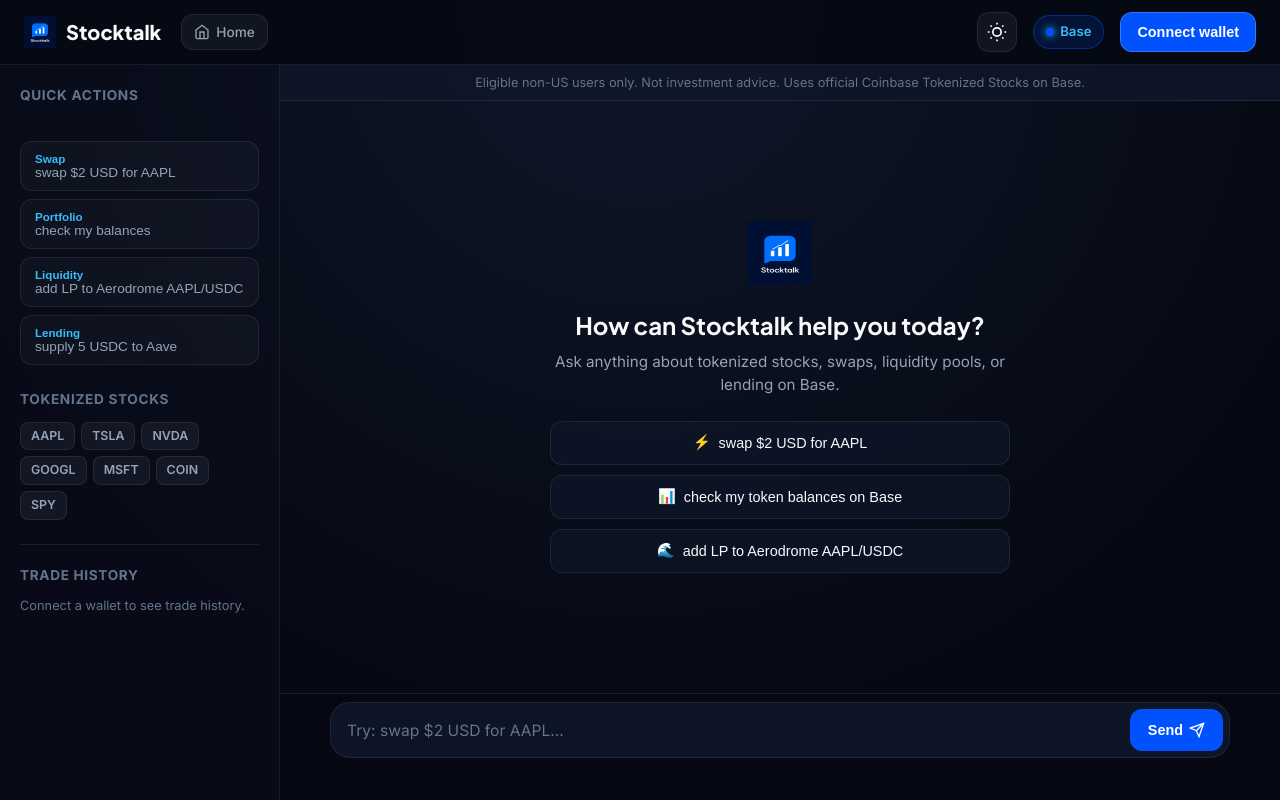
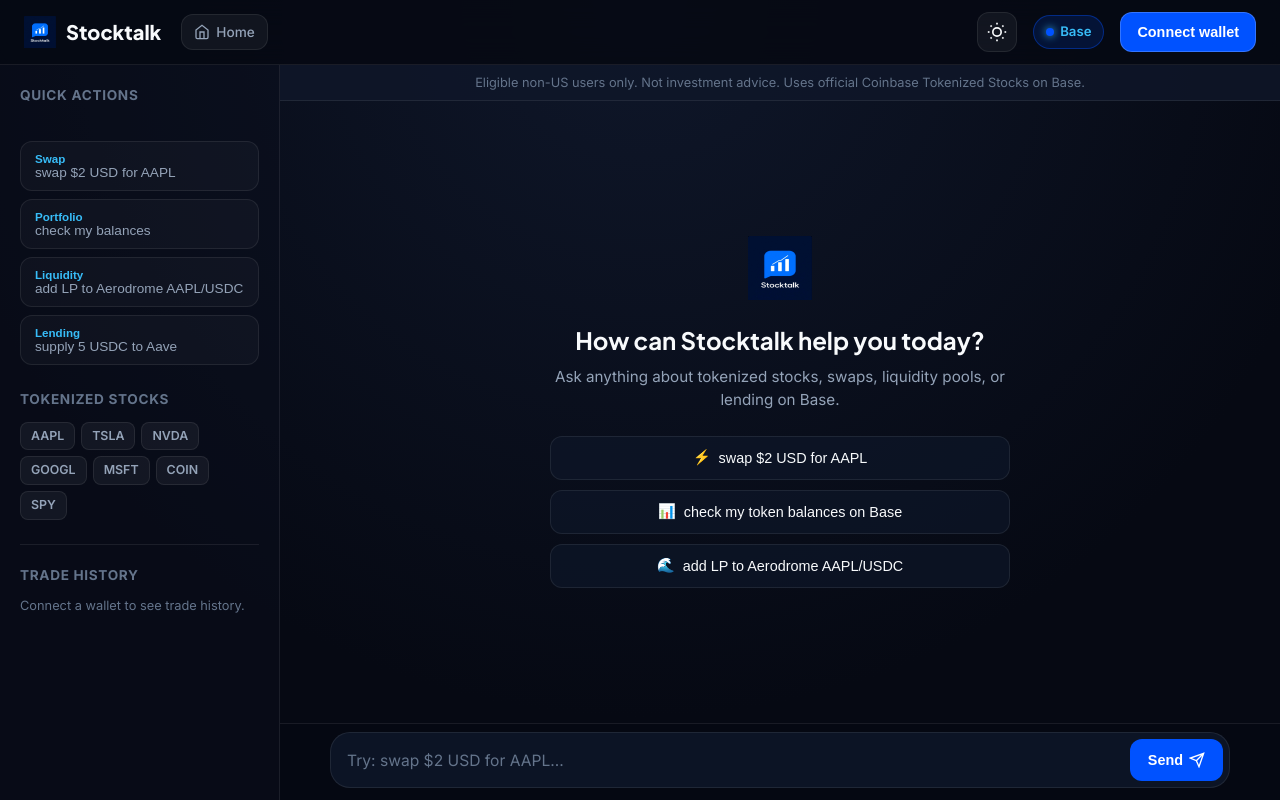
Before and after one commit to 001grindpa/stock-talk, a Flask app: page /app in a window 1280 px wide. Run offline with Flask 3, Linux system fonts and the light colour scheme; data that the repository does not hold is empty; parts of the project's set-up code (start-up, migrations or seed data) failed here and were passed over; some libraries are stand-ins or nearby versions.

Commit message:
update: fixed the layout for all view types

```diff
--- a/static/css/style.css
+++ b/static/css/style.css
@@ -143,6 +143,7 @@ body.light-theme .nav-home-btn {
 }
 
 html {
+  height: 100%;
   font-family: var(--font-main);
   background-color: var(--bg-dark);
   color: var(--text-primary);
@@ -161,18 +162,22 @@ body {
 
 /* Chat Page Specific Body Lock */
 body#index {
+  height: 100%;
   height: 100vh;
   height: 100dvh;
+  min-height: 0;
+  max-height: 100dvh;
   overflow: hidden;
 }
 
 body#index .page-wrapper {
   height: 100%;
-  max-height: 100vh;
-  max-height: 100dvh;
+  min-height: 0;
+  max-height: 100%;
   overflow: hidden;
   display: flex;
   flex-direction: column;
+  flex: 1;
 }
 
 body#index .site-footer {
@@ -183,6 +188,7 @@ body#index .site-footer {
   display: flex;
   flex-direction: column;
   min-height: 100vh;
+  min-height: 100dvh;
 }
 
 /* --------------------------------------------------------------------------
@@ -672,10 +678,9 @@ body#index .site-footer {
   flex: 1;
   display: flex;
   flex-direction: column;
-  height: 100vh;
-  height: 100dvh;
+  height: 100%;
+  min-height: 0;
   overflow: hidden;
-  min-height: 0;
 }
 
 .chat-topbar {
@@ -900,6 +905,7 @@ body#index .site-footer {
   width: 100%;
   margin: 0 auto;
   min-height: 0;
+  height: 100%;
 }
 
 .chat-sidebar {
@@ -1092,9 +1098,10 @@ body.history-drawer-open {
   display: flex;
   flex-direction: column;
   height: 100%;
+  min-height: 0;
   overflow: hidden;
   background: transparent;
-  min-height: 0;
+  position: relative;
 }
 
 .disclaimer-banner {
@@ -1115,6 +1122,8 @@ body.history-drawer-open {
   flex-direction: column;
   gap: 16px;
   min-height: 0;
+  overscroll-behavior: contain;
+  -webkit-overflow-scrolling: touch;
 }
 
 .empty-state {
@@ -1323,7 +1332,7 @@ body.history-drawer-open {
   background: rgba(6, 9, 19, 0.9);
   border-top: 1px solid var(--border-subtle);
   flex-shrink: 0;
-  margin-bottom: 30px;
+  margin-bottom: 0;
 }
 
 .composer-inner {
@@ -1620,7 +1629,8 @@ body.history-drawer-open {
   }
 
   .composer {
-    padding: 12px 16px;
+    padding: 8px 16px calc(8px + env(safe-area-inset-bottom, 0px));
+    margin-bottom: 0;
   }
 
   .send-btn span {
--- a/templates/base.html
+++ b/templates/base.html
@@ -2,7 +2,7 @@
 <html lang="en">
 <head>
   <meta charset="UTF-8" />
-  <meta name="viewport" content="width=device-width, initial-scale=1.0" />
+  <meta name="viewport" content="width=device-width, initial-scale=1.0, viewport-fit=cover" />
   <title>Stocktalk — Agentic Tokenized Stocks on Base</title>
   <meta name="description" content="Natural-language AI assistant for official Coinbase Tokenized Stocks on Base. Swap, provide liquidity, and earn yield with non-custodial chat commands." />
 
```
